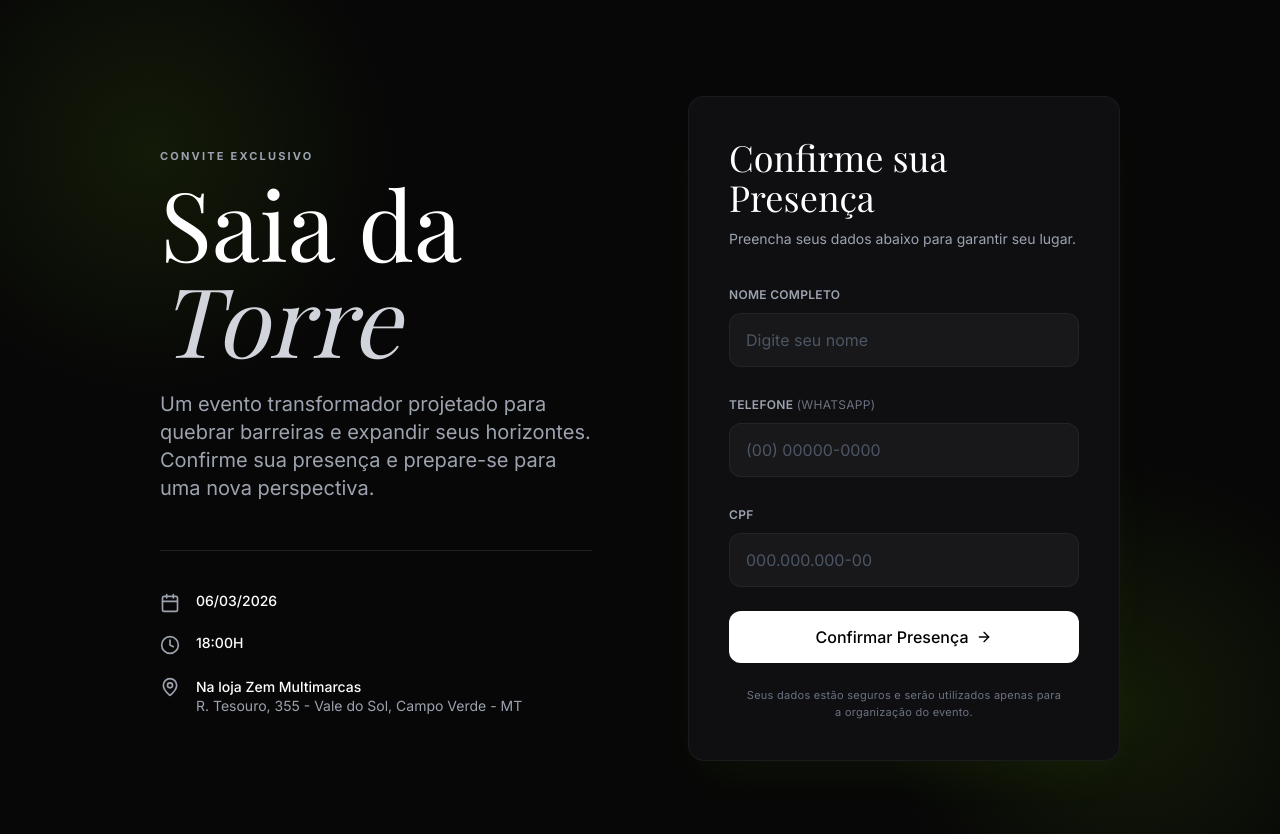
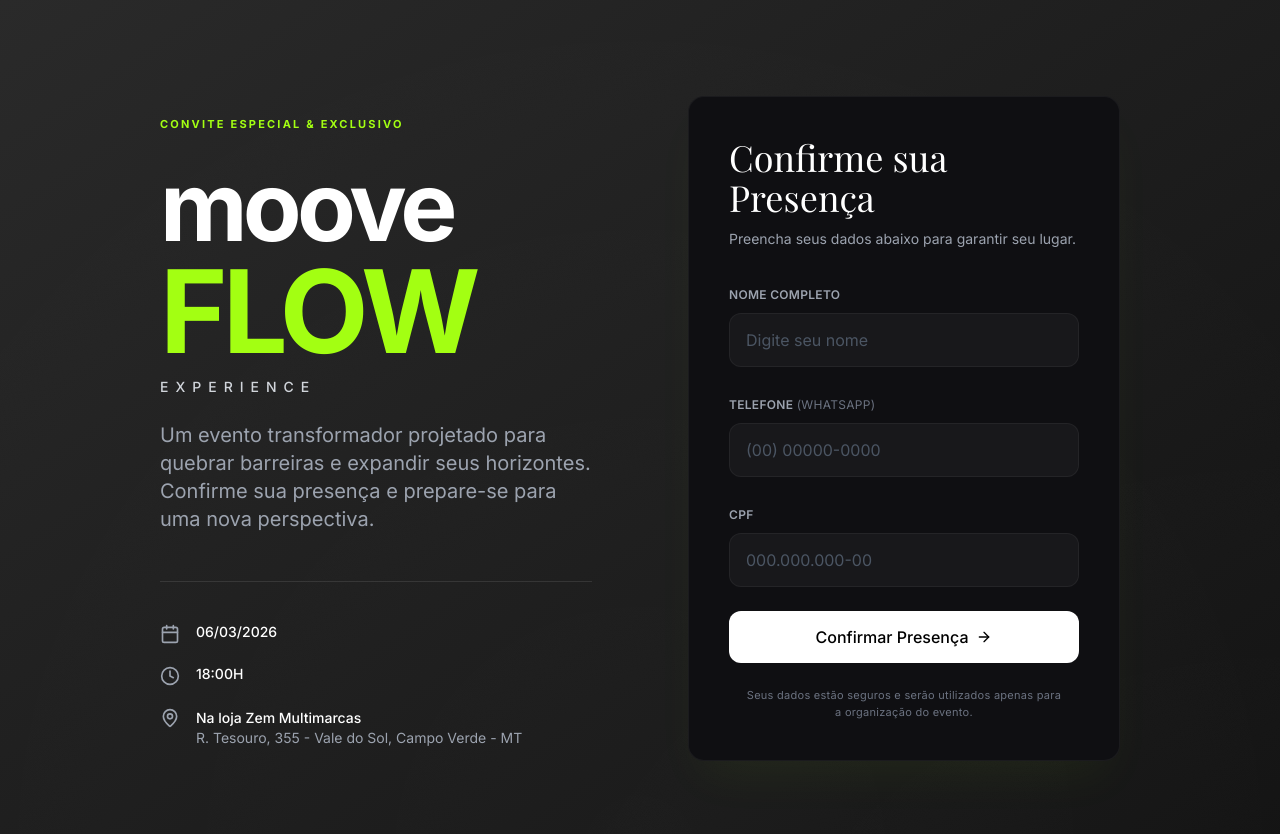
Before and after one commit to Rodrigohkts/Convite-Moove, a React (Vite) app: page / in a window 1280 px wide. Shown: the top 834 px of the page. Built offline with nearby package versions, Linux system fonts and the light colour scheme; no server answers; a web font is replaced by a local one.

Commit message:
feat(design): update text to Moove Flow Experience and add animated grey background

```diff
--- a/src/App.tsx
+++ b/src/App.tsx
@@ -3,25 +3,30 @@ import InvitationForm from './components/InvitationForm';
 
 function App() {
   return (
-    <div className="min-h-screen bg-[#070707] flex items-center justify-center relative overflow-hidden font-sans selection:bg-moove-green/30">
-      {/* Decorative Glows */}
-      <div className="glow-effect top-[-100px] left-[-100px]" />
-      <div className="glow-effect bottom-[-100px] right-[-100px]" />
+    <div className="min-h-screen bg-[#1c1c1c] flex items-center justify-center relative overflow-hidden font-sans selection:bg-moove-green/30">
+      {/* Decorative Animated Background */}
+      <div className="animated-bg">
+        <div className="wave"></div>
+        <div className="wave"></div>
+      </div>
 
       <div className="max-w-6xl w-full mx-auto px-6 py-12 md:py-20 lg:p-24 grid grid-cols-1 lg:grid-cols-2 gap-16 lg:gap-24 relative z-10">
 
         {/* Left Section - Event Details */}
         <div className="flex flex-col justify-center max-w-xl">
           <div className="mb-2">
-            <span className="text-[11px] font-bold tracking-[0.2em] text-gray-400 uppercase">
-              Convite Exclusivo
+            <span className="text-[11px] font-bold tracking-[0.2em] text-moove-green uppercase">
+              CONVITE ESPECIAL & EXCLUSIVO
             </span>
           </div>
 
-          <h1 className="font-serif text-6xl md:text-7xl lg:text-8xl text-white mb-6 leading-[1.1]">
-            Saia da <br />
-            <span className="italic text-gray-300">Torre</span>
-          </h1>
+          <div className="mb-6 mt-4">
+            <h1 className="font-sans font-black text-6xl md:text-7xl lg:text-8xl text-white leading-none tracking-tighter">
+              <span className="text-white">moove</span><br />
+              <span className="text-moove-green text-[1.2em]">FLOW</span><br />
+              <span className="text-sm tracking-[0.5em] font-medium mt-2 block text-gray-300">EXPERIENCE</span>
+            </h1>
+          </div>
 
           <p className="text-gray-400 text-lg md:text-xl font-light leading-relaxed mb-12 max-w-lg">
             Um evento transformador projetado para quebrar barreiras e expandir seus horizontes. Confirme sua presença e prepare-se para uma nova perspectiva.
--- a/src/index.css
+++ b/src/index.css
@@ -10,13 +10,47 @@
   }
 }
 
-/* Custom glowing effects */
-.glow-effect {
+/* Custom animated background */
+.animated-bg {
   position: absolute;
-  width: 500px;
-  height: 500px;
-  background: radial-gradient(circle, rgba(163, 255, 18, 0.08) 0%, rgba(0, 0, 0, 0) 70%);
-  border-radius: 50%;
-  pointer-events: none;
+  top: 0;
+  left: 0;
+  width: 100%;
+  height: 100%;
+  overflow: hidden;
   z-index: 0;
+  background: linear-gradient(to bottom right, #2a2a2a, #111111);
 }
+
+.wave {
+  position: absolute;
+  width: 200vw;
+  height: 200vw;
+  background: radial-gradient(circle, rgba(255, 255, 255, 0.03) 0%, rgba(0, 0, 0, 0) 50%);
+  border-radius: 40%;
+  animation: moveWaves 20s infinite linear;
+  opacity: 0.6;
+}
+
+.wave:nth-child(1) {
+  top: -50%;
+  left: -50%;
+  animation-duration: 25s;
+}
+
+.wave:nth-child(2) {
+  top: 0%;
+  left: 0%;
+  animation-duration: 30s;
+  animation-direction: reverse;
+}
+
+@keyframes moveWaves {
+  0% {
+    transform: rotate(0deg);
+  }
+
+  100% {
+    transform: rotate(360deg);
+  }
+}
```
